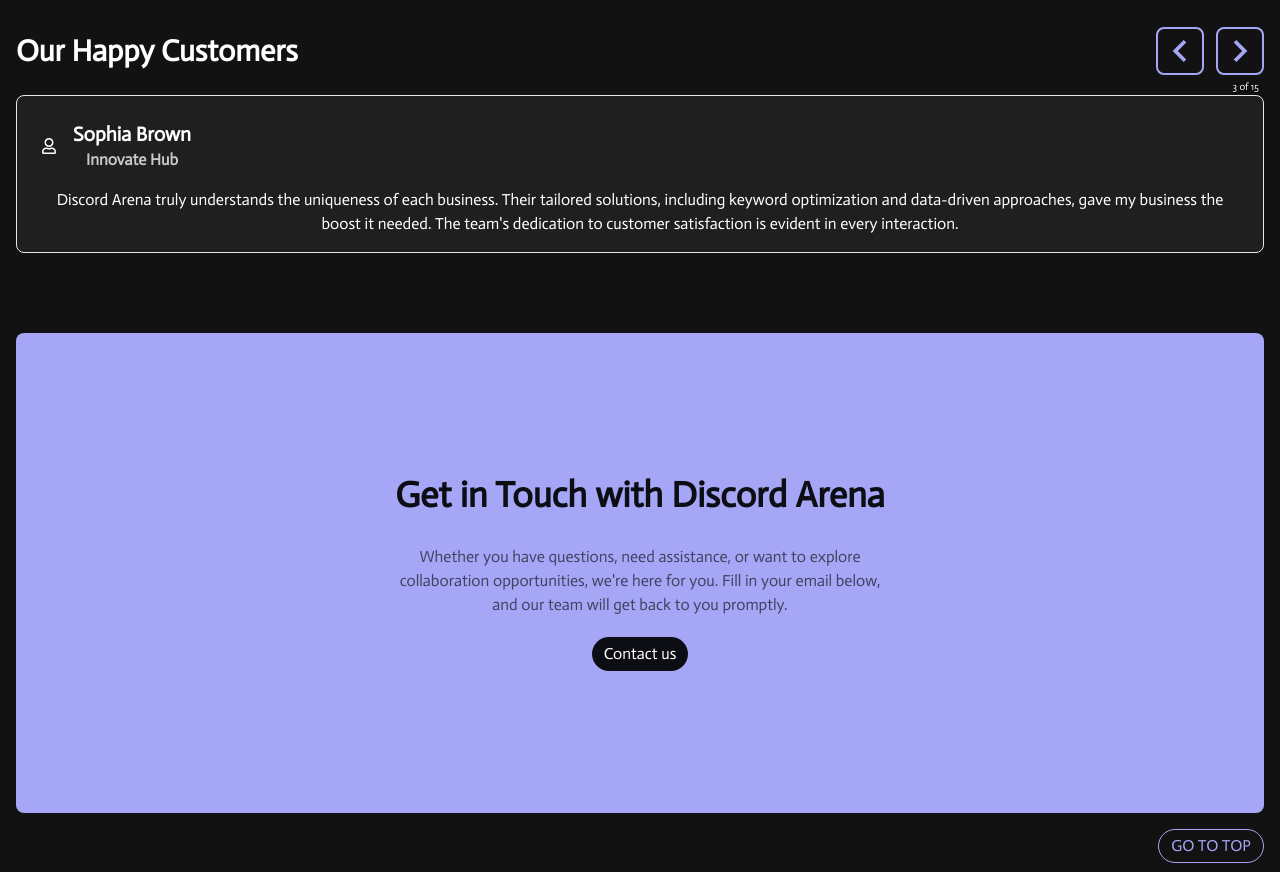
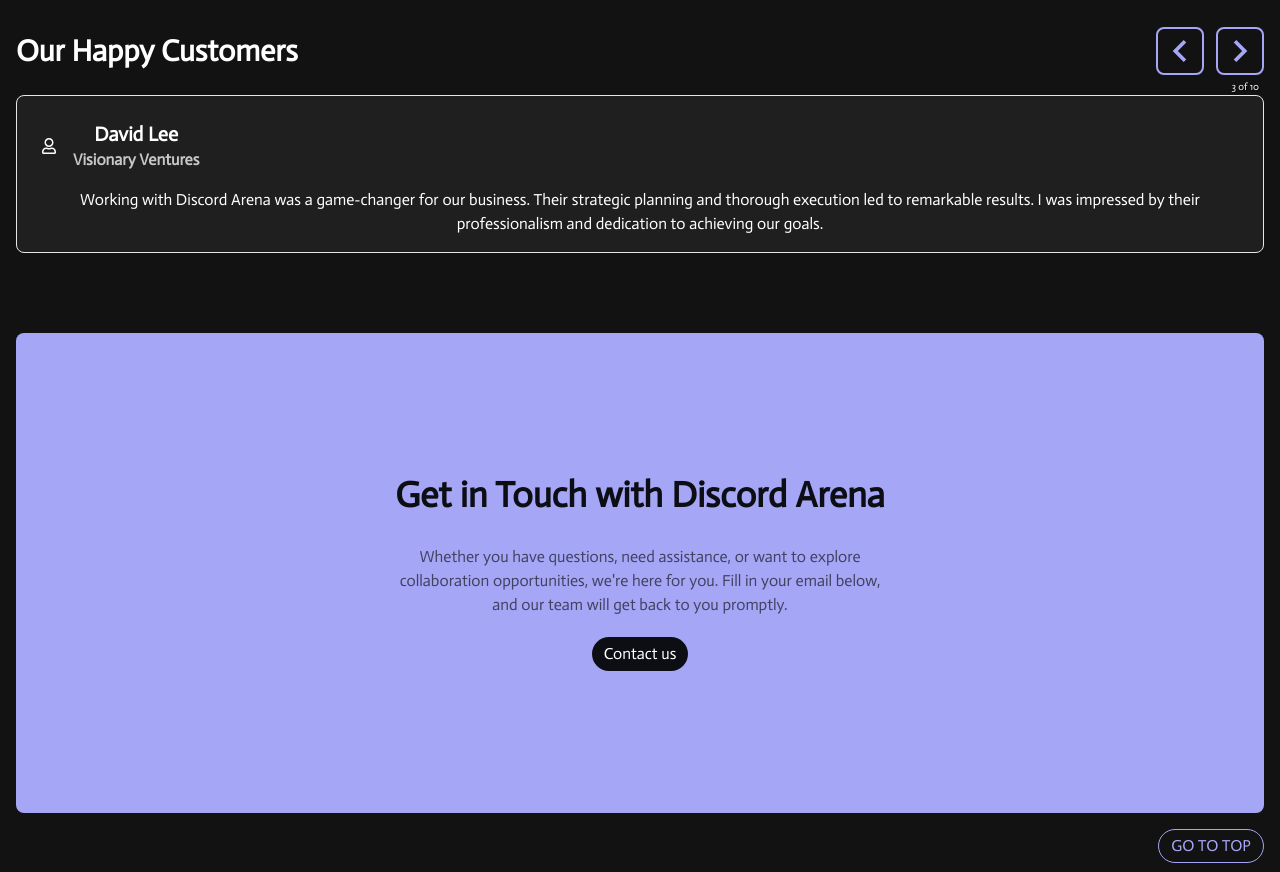
Before and after one commit to enggsatyamraj/CSET301_Assignment, a Next.js app: page / in a window 1280 px wide. Shown: the part 5040-5912 px from the top of the page. Built offline with nearby package versions, Linux system fonts and the light colour scheme.

Commit message:
minor change

```diff
--- a/src/components/CustomerReview.jsx
+++ b/src/components/CustomerReview.jsx
@@ -9,108 +9,73 @@ import { Carousel } from "react-responsive-carousel";
 const CustomerReview = () => {
   const commentArray = [
     {
-      name: "Emily Johnson",
-      company: "Digital Impact",
+      name: "Rajesh Verma",
+      company: "Tech Innovators",
       review:
-        "Discord Arena exceeded my expectations! Their expertise and innovative strategies played a vital role in enhancing my brand's visibility. The transparent pricing and personalized attention showcased their commitment to customer satisfaction. Highly recommended!",
+        "The collaboration with Discord Arena was exceptional! Their unique approach to problem-solving and dedication to results made a real difference. I appreciate their focus on innovation and client satisfaction. A fantastic team to work with!",
       icons: <FaRegUser />,
     },
     {
-      name: "Michael Smith",
-      company: "Tech Marvels",
+      name: "Anjali Mehta",
+      company: "Creative Sparks",
       review:
-        "I had a fantastic experience with Discord Arena. Their quality assurance is unmatched, ensuring reliable solutions for my digital projects. The team's constant innovation and adaptation to trends kept my strategies ahead of the curve. Transparent pricing is a cherry on top!",
+        "Discord Arena transformed our online presence. Their insights into market trends and user engagement strategies were invaluable. The team's commitment to excellence and client success is truly commendable. Highly recommended!",
       icons: <FaRegUser />,
     },
     {
-      name: "Sophia Brown",
-      company: "Innovate Hub",
+      name: "David Lee",
+      company: "Visionary Ventures",
       review:
-        "Discord Arena truly understands the uniqueness of each business. Their tailored solutions, including keyword optimization and data-driven approaches, gave my business the boost it needed. The team's dedication to customer satisfaction is evident in every interaction.",
+        "Working with Discord Arena was a game-changer for our business. Their strategic planning and thorough execution led to remarkable results. I was impressed by their professionalism and dedication to achieving our goals.",
       icons: <FaRegUser />,
     },
     {
-      name: "Daniel Miller",
-      company: "Epic Ventures",
+      name: "Priya Singh",
+      company: "Digital Dreams",
       review:
-        "Working with Discord Arena was a game-changer. Their commitment to innovation and staying ahead of the curve made a significant impact on my business. The transparent pricing and top-notch quality assurance add immense value to their services.",
+        "I was amazed by Discord Arena's innovative approach to digital marketing. Their creative solutions and attention to detail helped us reach new heights. Their customer support is responsive and always ready to assist.",
       icons: <FaRegUser />,
     },
     {
-      name: "Ava Thompson",
-      company: "Social Boosters",
+      name: "Alex Johnson",
+      company: "Future Tech",
       review:
-        "Discord Arena delivered exceptional results! The team's expertise and insights, coupled with a data-driven approach, significantly improved my social media strategy. Their transparent pricing model reflects honesty and integrity in their services.",
+        "Discord Arena's expertise in SEO and digital strategy is unmatched. They provided customized solutions that fit our specific needs. Their proactive communication and dedication to success set them apart.",
       icons: <FaRegUser />,
     },
     {
-      name: "Oliver Davis",
-      company: "Digital Dynamics",
+      name: "Nisha Rao",
+      company: "Brand Builders",
       review:
-        "I highly recommend Discord Arena for their outstanding services. Their tailored solutions and keyword optimization strategies have had a positive impact on my business. The team's dedication to customer satisfaction sets them apart in the digital arena.",
+        "Collaborating with Discord Arena was a pleasure. Their innovative marketing strategies and dedication to client satisfaction were impressive. They consistently delivered high-quality results, making them a trusted partner.",
       icons: <FaRegUser />,
     },
     {
-      name: "Emma Wilson",
-      company: "Creative Minds",
+      name: "Mark Thompson",
+      company: "NextGen Solutions",
       review:
-        "Discord Arena is a reliable partner for any digital endeavor. Their constant innovation and transparent pricing make them stand out. The team's personalized attention and prompt support ensure a positive and satisfying experience.",
+        "Discord Arena helped us streamline our digital strategies effectively. Their expertise in analytics and data-driven decisions made a significant impact. They are always ahead of the curve with their innovative approaches.",
       icons: <FaRegUser />,
     },
     {
-      name: "Liam Turner",
-      company: "Tech Revolution",
+      name: "Kavita Sharma",
+      company: "Dynamic Designs",
       review:
-        "Choosing Discord Arena was a strategic decision for my business. Their expertise and commitment to staying ahead of the curve kept my strategies cutting-edge. The transparent pricing and quality assurance instill confidence in their services.",
+        "Choosing Discord Arena was the best decision for our digital campaigns. Their tailored strategies and customer-centric approach yielded impressive results. Their team's creativity and enthusiasm were infectious!",
       icons: <FaRegUser />,
     },
     {
-      name: "Zoe Baker",
-      company: "Innovative Creations",
+      name: "Lucas Brown",
+      company: "Tech Titans",
       review:
-        "Discord Arena offers top-notch solutions tailored to the unique needs of each business. Their keyword optimization strategies and data-driven approaches significantly impacted my online presence. The team's dedication to customer satisfaction is commendable.",
+        "Discord Arena's comprehensive understanding of digital landscapes made a noticeable difference in our growth. Their commitment to delivering value and understanding our business needs was commendable.",
       icons: <FaRegUser />,
     },
     {
-      name: "William Martin",
-      company: "Digital Mavericks",
+      name: "Meera Kapoor",
+      company: "Social Stars",
       review:
-        "I'm impressed with Discord Arena's transparent pricing and quality assurance. Their tailored solutions, including keyword optimization, have proven to be effective in boosting my brand's visibility. The team's expertise is unmatched!",
-      icons: <FaRegUser />,
-    },
-    {
-      name: "Grace White",
-      company: "Social Sparks",
-      review:
-        "Discord Arena delivered outstanding results for my social media strategy. Their innovative approaches and commitment to customer satisfaction make them a trusted partner. Transparent pricing and quality assurance set them apart in the digital landscape.",
-      icons: <FaRegUser />,
-    },
-    {
-      name: "Ethan Adams",
-      company: "Tech Visionaries",
-      review:
-        "Working with Discord Arena was a fantastic experience. Their constant innovation and tailored solutions, including keyword optimization, significantly impacted my business. The team's dedication to customer satisfaction is truly commendable.",
-      icons: <FaRegUser />,
-    },
-    {
-      name: "Chloe Turner",
-      company: "Creative Horizons",
-      review:
-        "Discord Arena is my go-to for digital solutions. Their transparent pricing, quality assurance, and tailored strategies have consistently delivered exceptional results. The team's expertise and commitment to innovation make them a valuable partner.",
-      icons: <FaRegUser />,
-    },
-    {
-      name: "Noah Harris",
-      company: "Digital Pioneers",
-      review:
-        "Discord Arena stands out in the digital landscape with their innovative strategies and transparent pricing. Their tailored solutions, including keyword optimization, have positively impacted my business. The team's dedication to excellence is evident.",
-      icons: <FaRegUser />,
-    },
-    {
-      name: "Mia Johnson",
-      company: "Social Trailblazers",
-      review:
-        "I'm thrilled with the results Discord Arena delivered for my social media strategy. Their expertise, transparent pricing, and commitment to customer satisfaction make them a trusted partner. I highly recommend their services!",
+        "Discord Arena elevated our social media presence to new levels. Their unique strategies and hands-on approach were exactly what we needed. I appreciate their dedication to continuous improvement and client success.",
       icons: <FaRegUser />,
     },
   ];
```
Also changed, not shown: 1 other file (tests, documents, lock files or other folders).
